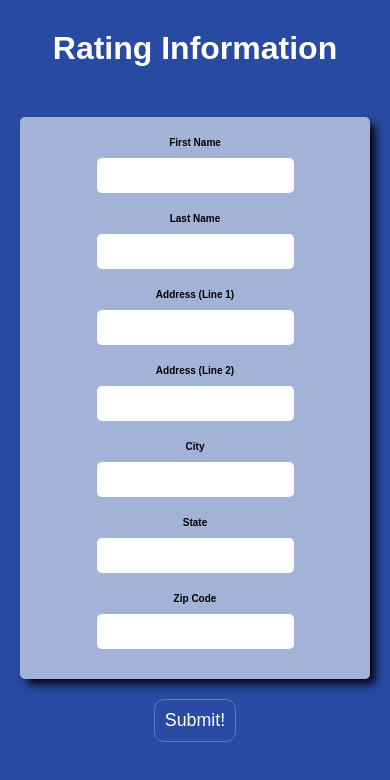
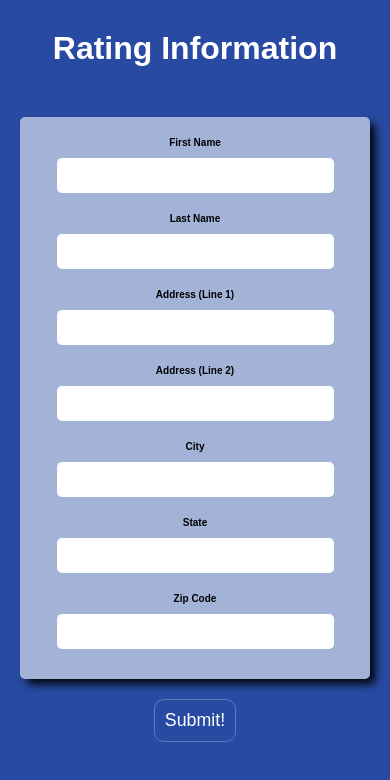
Before and after one commit to joelsrubin/sure-app, a React (Vite) app: page / in a window 390 px wide. Both pictures are taken after a click on the button "Get started now! 🚀". Shown: the top 780 px of the page. Built offline with nearby package versions, Linux system fonts and the light colour scheme.

Commit message:
adjust tests and format inputs for mobile

```diff
--- a/src/App.css
+++ b/src/App.css
@@ -339,6 +339,10 @@ datalist > option {
     grid-gap: 10px;
   }
 
+  .rating-info-form input {
+    padding: 10px 50px;
+  }
+
   .price-card-container {
     display: flex;
     flex-direction: column;
@@ -377,3 +381,9 @@ datalist > option {
     top: 662px;
   }
 }
+
+input::-webkit-outer-spin-button,
+input::-webkit-inner-spin-button {
+  -webkit-appearance: none;
+  margin: 0;
+}
```
Also changed, not shown: 1 other file (tests, documents, lock files or other folders).
